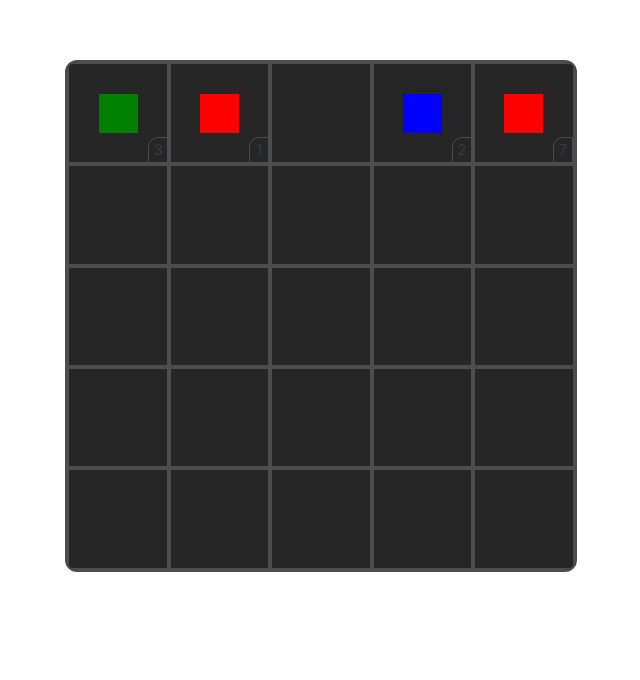
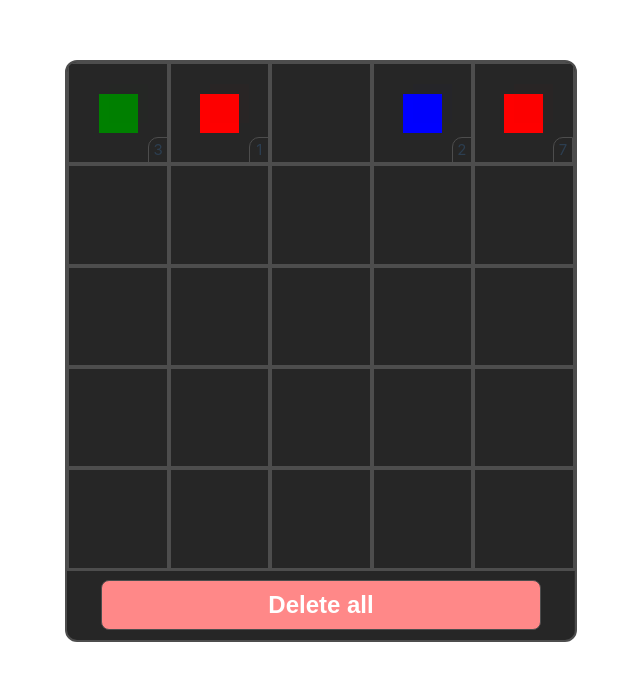
Before and after one commit to salat-23/inventory-vue, a Vue app: page / in a window 1280 px wide. Shown: the top 680 px of the page, without its empty margins (73-713 px from the left). Built offline with nearby package versions, Linux system fonts and the light colour scheme.

Commit message:
mvp version

```diff
--- a/src/components/ItemsGrid.vue
+++ b/src/components/ItemsGrid.vue
@@ -2,6 +2,11 @@
 import {computed, onBeforeMount, onMounted, reactive, ref, toRaw} from 'vue'
 import close from "../assets/close.png"
 
+const itemTypes = [
+  "green",
+  "blue",
+  "red"
+]
 const inventorySize = 25;
 const width = 5;
 let updateListTrigger = ref(true);
@@ -14,10 +19,10 @@ const mounted = onBeforeMount(function () {
     items = reactive(JSON.parse(localStorage.getItem("items")))
   } else {
     items = reactive({
-      0: {id: 1, type: "green", amount: 3, position: 0},
-      1: {id: 2, type: "red", amount: 1, position: 1},
-      3: {id: 3, type: "blue", amount: 2, position: 3},
-      4: {id: 4, type: "red", amount: 7, position: 4}
+      0: {type: "green", amount: 3, position: 0},
+      1: {type: "red", amount: 1, position: 1},
+      3: {type: "blue", amount: 2, position: 3},
+      4: {type: "red", amount: 7, position: 4}
     })
   }
 });
@@ -47,6 +52,30 @@ const rows = computed(() => {
   return rows;
 });
 
+const deleteAll = function () {
+  for (let index in items) {
+    items[index] = undefined;
+  }
+}
+
+const deleteItem = function (item) {
+  itemSelected.value = false;
+  items[item.position] = undefined;
+}
+
+const addItem = function (event, item) {
+  event.preventDefault();
+  const randomType = Math.floor(Math.random() * 3);
+  console.log(randomType)
+  items[item.position] = {type: itemTypes[randomType], position: item.position, amount: 1};
+}
+
+const setAmount = function (event, item, amount) {
+  if (amount <= 0) return;
+  items[item.position].amount = amount;
+  selectedItem.amount = amount;
+}
+
 const onClick = function (event, item) {
   itemSelected.value = true;
   for (let field in item) {
@@ -55,6 +84,7 @@ const onClick = function (event, item) {
 }
 
 const onEmptyClick = function (event) {
+  console.log("empty clicked")
   itemSelected.value = false;
   for (let field in selectedItem) {
     selectedItem[field] = undefined;
@@ -88,18 +118,27 @@ const onDrop = function (event, item) {
     items[firstSwapIndex] = swap2;
     items[secondSwapIndex] = swap1;
   }
-  console.log(`moved ${handItemPosition} => ${item.position}`)
   updateListTrigger.value++;
 }
 
 </script>
 
 <template>
-  <div class="grid">
+  <div tabindex="0" @keydown.esc="onEmptyClick($event)" class="grid">
     <div :class="'item_description ' + sideStyle">
       <div class="close" @click="onEmptyClick($event)"><img :src="close"></div>
-      <h3>id: {{ selectedItem.id }}</h3>
-      <p>type: {{ selectedItem.type }}</p>
+      <div class="item_container">
+        <div :class="'item ' + selectedItem.type"></div>
+      </div>
+      <div class="controls_container">
+        <h3>id: {{ selectedItem.id }}</h3>
+        <p>type: {{ selectedItem.type }}</p>
+        <p>amount: {{ selectedItem.amount }}</p>
+        <span class="buttons_container">
+          <button @click="setAmount($event, selectedItem, selectedItem.amount-1)">-</button>
+          <button @click="setAmount($event, selectedItem, selectedItem.amount+1)">+</button></span>
+        <button @click="deleteItem(selectedItem)">Delete</button>
+      </div>
     </div>
     <table v-if="updateListTrigger">
       <tr v-for="row in rows">
@@ -113,7 +152,8 @@ const onDrop = function (event, item) {
           </div>
           <div v-else class="item empty"
                draggable="false"
-               @click="onEmptyClick($event)">
+               @click="onEmptyClick($event)"
+               @contextmenu="addItem($event, item)">
           </div>
           <div class="amount" v-if="item.type!=='empty'">
             {{ item.amount }}
@@ -121,11 +161,15 @@ const onDrop = function (event, item) {
         </td>
       </tr>
     </table>
+    <div class="bottom_controls">
+      <button @click="deleteAll()">Delete all</button>
+    </div>
   </div>
 </template>
 
 <style scoped lang="scss">
 .grid {
+  outline: none;
   position: relative;
   width: 50%;
   overflow: hidden;
@@ -139,12 +183,53 @@ const onDrop = function (event, item) {
   }
 }
 
+.bottom_controls {
+  padding: 10px;
+  width: 100%;
+  align-items: center;
+  display: flex;
+  flex-direction: column;
+}
+
+.buttons_container {
+  display: flex;
+
+  & > * {
+    width: 100px;
+  }
+}
+
+button {
+  cursor: pointer;
+  padding: 10px;
+  width: 90%;
+  background: #FF8888;
+  border: 1px solid #4D4D4D;
+  font-size: 24px;
+  border-radius: 8px;
+  color: white;
+  font-weight: 700;
+}
+
 .close {
   position: absolute;
   top: 10px;
   right: 10px;
   cursor: pointer;
   z-index: 10;
+}
+
+
+.item_container {
+  padding: 50px;
+}
+
+.controls_container {
+  display: flex;
+  flex-direction: column;
+  justify-content: center;
+  align-items: center;
+  gap: 20px;
 }
 
 .item_description {
```
